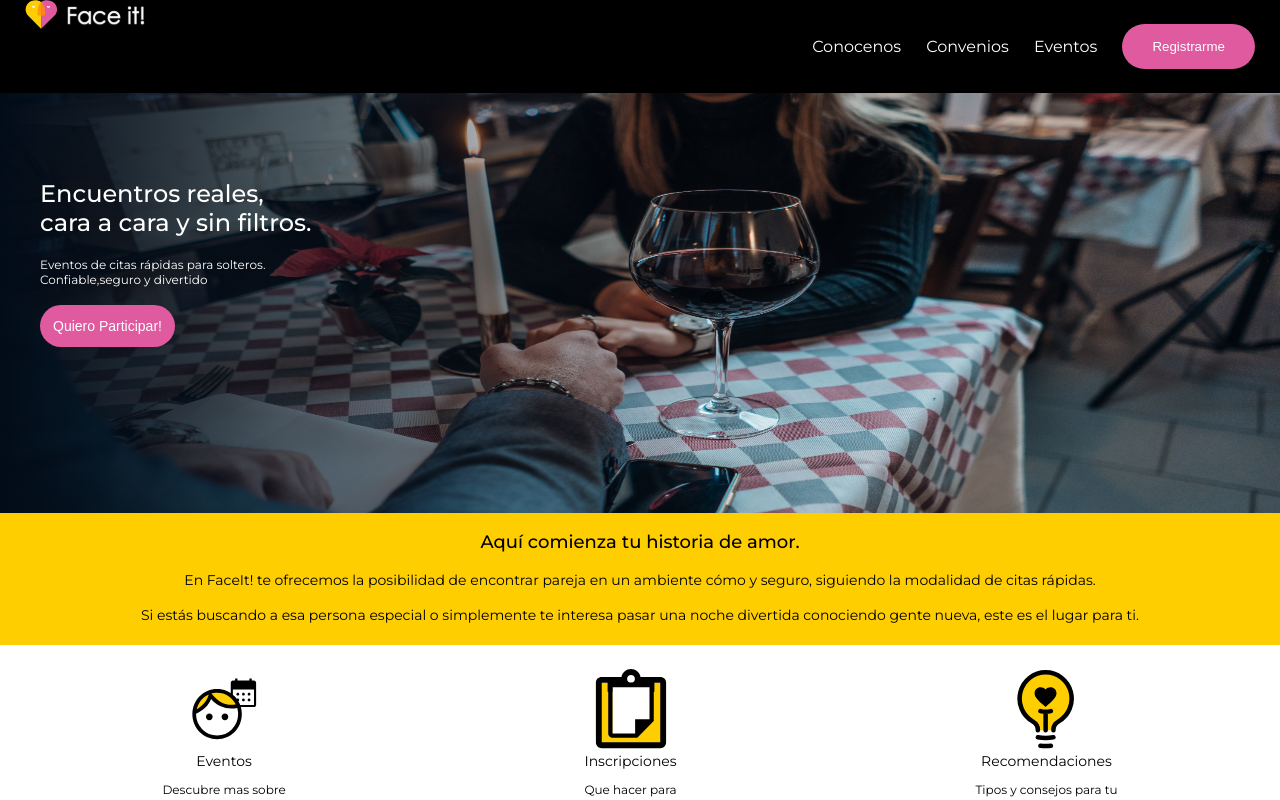
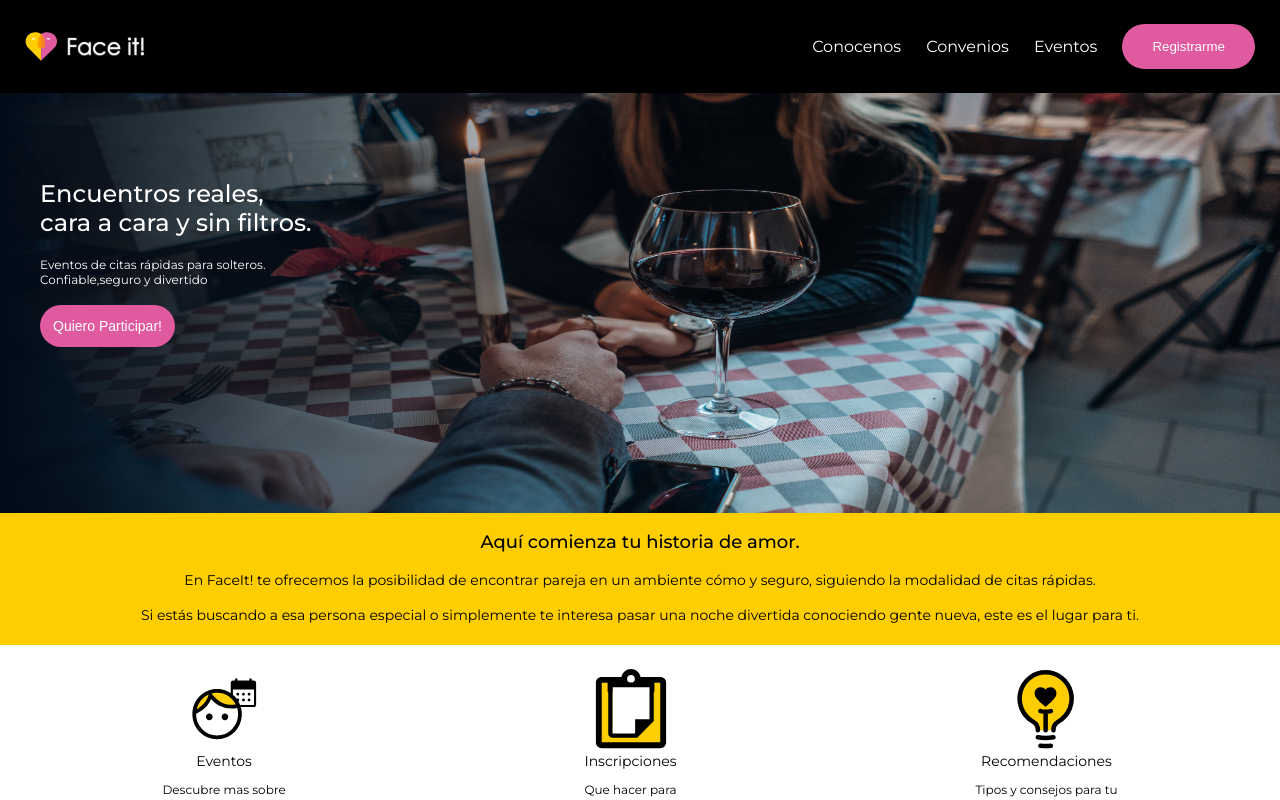
Before and after one commit to germankern/Face-It, a Next.js app: page / in a window 1280 px wide. Shown: the top 800 px of the page. Built offline with nearby package versions, Linux system fonts and the light colour scheme.

Commit message:
improving footer

```diff
--- a/src/components/Brand/styles.module.css
+++ b/src/components/Brand/styles.module.css
@@ -1,5 +1,5 @@
 .containerBrand {
-  display: "flex";
+  display: flex;
   align-items: center;
 }
 
```
